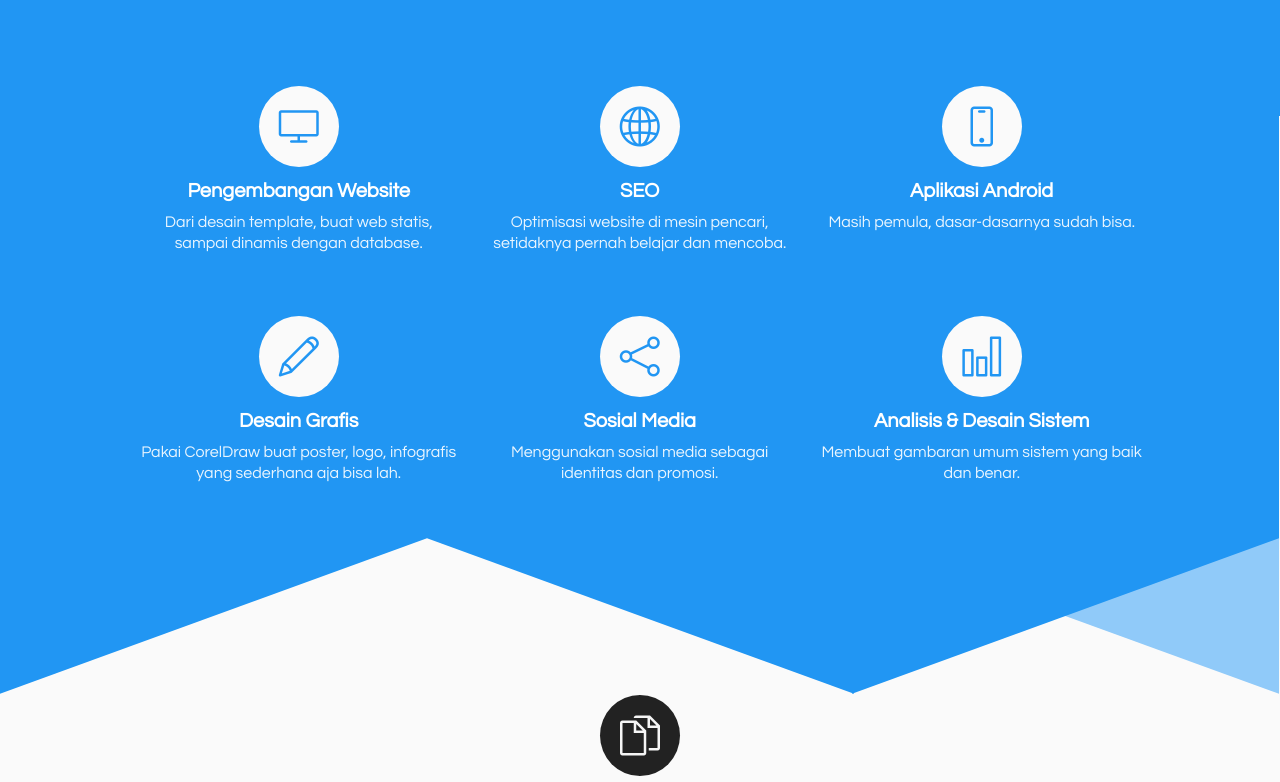
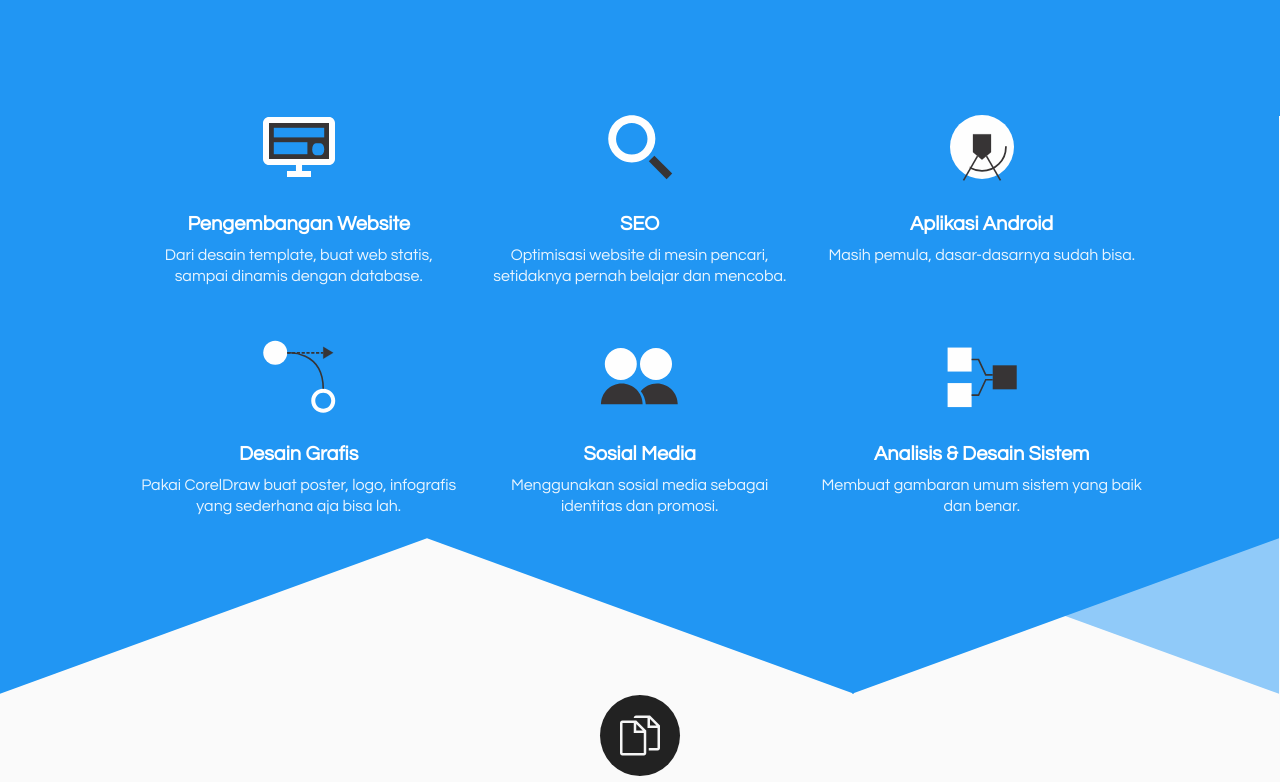
Before and after one commit to jhonarendra/hello, a plain HTML site: page index.html in a window 1280 px wide. Shown: the part 1484-2266 px from the top of the page. Drawn offline with Linux system fonts and the light colour scheme; files whose address does not match are found by name.

Commit message:
new icon font

```diff
--- a/css/style.css
+++ b/css/style.css
@@ -432,7 +432,7 @@ article, aside, footer, header, hgroup, main, nav, section{
 	color:rgba(255,255,255,.9);
 }
 .jo-skill-title{
-	margin:30px 0 10px;
+	margin:20px 0 10px;
 	font-size: 20px;
 	color:#fff;
 }
--- a/index.html
+++ b/index.html
@@ -104,7 +104,7 @@
             </div>
             <div class="jo-head-content animated fadeIn">
                 <div class="jo-wrapper">
-                    <h4>I"m</h4>
+                    <h4>I'm</h4>
                     <div class="content__container">
                         <ul class="content__container__list">
                             <li class="content__container__list__item">Web Developer</li>
@@ -158,32 +158,32 @@
                     </div>
                     <div class="jo-skill-main">
                         <div class="jo-show jo-col4">
-                            <i class="jo-icon icon-screen-desktop"></i>
+                            <img src="icons/jon-icons/web.svg" style="width: 80px;height: 80px" />
                             <h4 class="jo-skill-title">Pengembangan Website</h4>
                             <p class="jo-icon-desc">Dari desain template, buat web statis, sampai dinamis dengan database.</p>
                         </div>
                         <div class="jo-show jo-col4">
-                            <i class="jo-icon icon-globe"></i>
+                            <img src="icons/jon-icons/seo.svg" style="width: 80px;height: 80px" />
                             <h4 class="jo-skill-title">SEO</h4>
                             <p class="jo-icon-desc">Optimisasi website di mesin pencari, setidaknya pernah belajar dan mencoba.</p>
                         </div>
                         <div class="jo-show jo-col4">
-                            <i class="jo-icon icon-screen-smartphone"></i>
+                            <img src="icons/jon-icons/android-studio.svg" style="width: 80px;height: 80px" />
                             <h4 class="jo-skill-title">Aplikasi Android</h4>
                             <p class="jo-icon-desc">Masih pemula, dasar-dasarnya sudah bisa.</p>
                         </div>
                         <div class="jo-show jo-col4">
-                            <i class="jo-icon icon-pencil"></i>
+                            <img src="icons/jon-icons/vector.svg" style="width: 80px;height: 80px" />
                             <h4 class="jo-skill-title">Desain Grafis</h4>
                             <p class="jo-icon-desc">Pakai CorelDraw buat poster, logo, infografis yang sederhana aja bisa lah.</p>
                         </div>
                         <div class="jo-show jo-col4">
-                            <i class="jo-icon icon-share"></i>
+                            <img src="icons/jon-icons/social-media.svg" style="width: 80px;height: 80px" />
                             <h4 class="jo-skill-title">Sosial Media</h4>
                             <p class="jo-icon-desc">Menggunakan sosial media sebagai identitas dan promosi.</p>
                         </div>
                         <div class="jo-show jo-col4">
-                            <i class="jo-icon icon-chart"></i>
+                            <img src="icons/jon-icons/system.svg" style="width: 80px;height: 80px" />
                             <h4 class="jo-skill-title">Analisis & Desain Sistem</h4>
                             <p class="jo-icon-desc">Membuat gambaran umum sistem yang baik dan benar.</p>
                         </div>
```
Also changed, not shown: icons/jon-icons/android-studio.svg (added), icons/jon-icons/pencil.svg (added), icons/jon-icons/project.svg (added), icons/jon-icons/seo.svg (added), icons/jon-icons/social-media.svg (added), icons/jon-icons/system.svg (added), icons/jon-icons/vector.svg (added), icons/jon-icons/web.svg (added).
